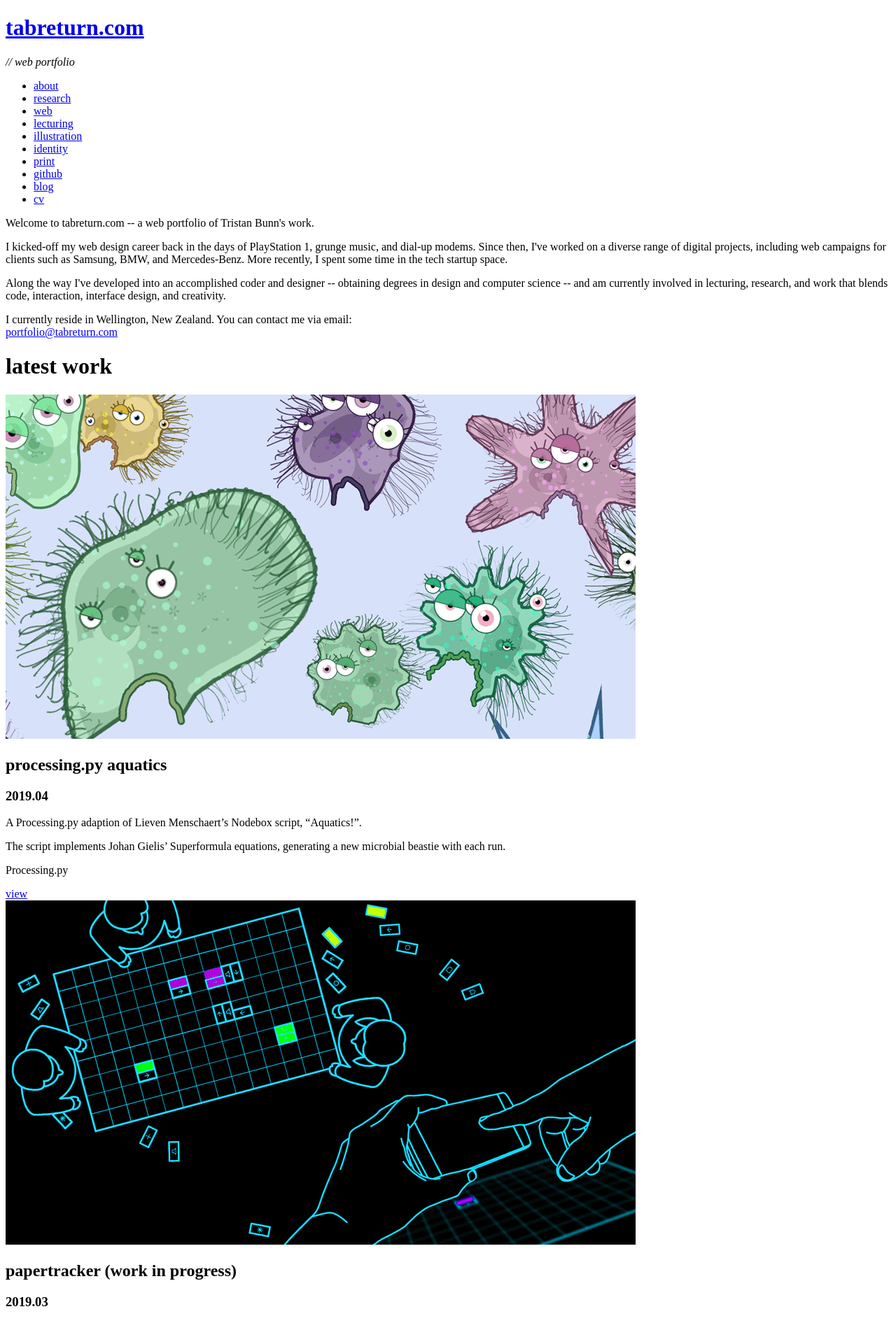
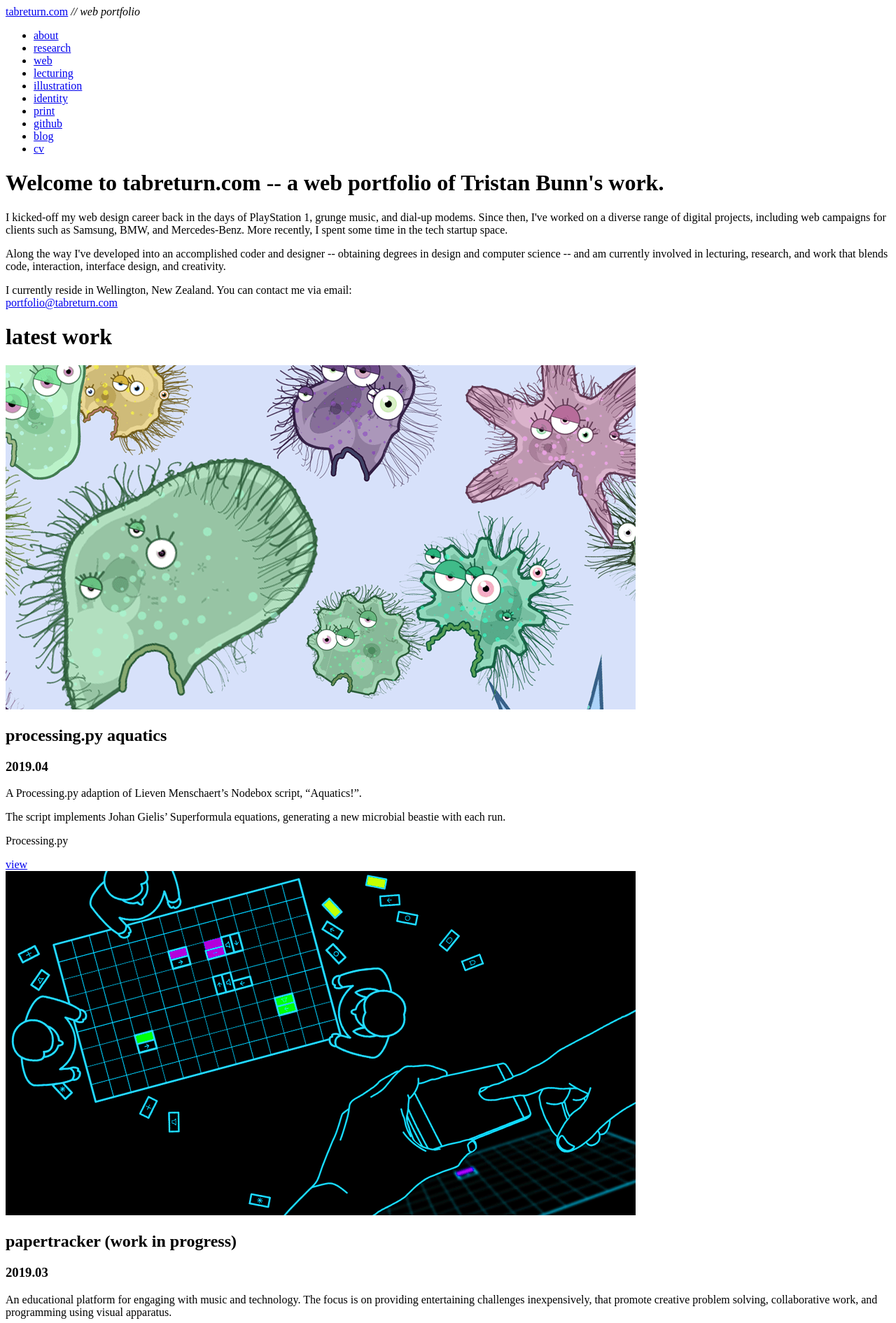
Before and after one commit to tabreturn/tabreturn.portfolio, a Jekyll site: the page built from about.html, in a window 1280 px wide. Shown: the top 1891 px of the page at 70% size. Built offline with Jekyll 4.4.1, drawn with Linux system fonts in a browser that asks for light colours; nearby versions of some CDN libraries; library files that are not in the unit come from our copies; comment, search, counter and statistics services are not loaded.

Commit message:
- more restyling

```diff
--- a/_includes/header.html
+++ b/_includes/header.html
@@ -1,7 +1,7 @@
 <header>
   <div class="logo"></div>
   <div class="tabreturn">
-    <h1><a href="/">{{ site.title }}</a></h1>
+    <a href="/">{{ site.title }}</a>
     <em>{{ site.description }}</em>
   </div>
 
--- a/about.html
+++ b/about.html
@@ -3,9 +3,7 @@ layout: default
 title:  latest
 ---
 <div class="introContainer">
-  <p>
-  Welcome to tabreturn.com -- a web portfolio of Tristan Bunn's work.
-  </p>
+  <h1>Welcome to tabreturn.com -- a web portfolio of Tristan Bunn's work.</h1>
   <p>
   I kicked-off my web design career back in the days of PlayStation 1, grunge
   music, and dial-up modems. Since then, I've worked on a diverse range of
```
Also changed, not shown: _sass/_layout.scss (+3 -9 lines).
